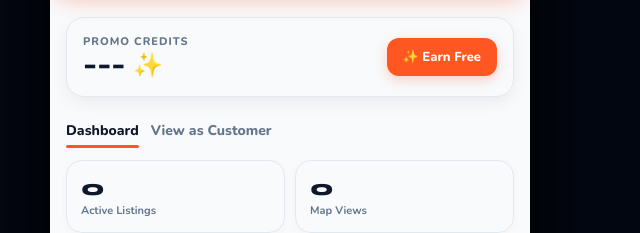
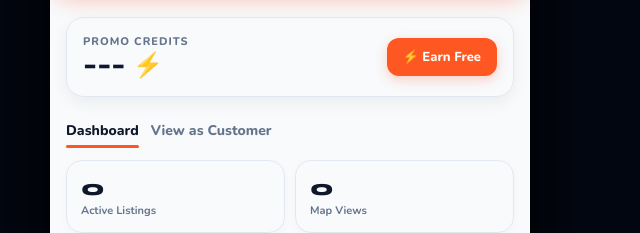
Before and after one commit to abhiwebnode/nearpop-beta, a plain HTML site: page merchant.html in a window 1280 px wide. Shown: the part 178-411 px from the top of the page, 350-990 px from the left. Drawn offline with nearby package versions, Linux system fonts and the light colour scheme; a script that the page names is missing.

Commit message:
Update merchant.html

```diff
--- a/merchant.html
+++ b/merchant.html
@@ -177,9 +177,9 @@
   <div class="mwbox">
     <div>
       <div class="mw-lbl">Promo Credits</div>
-      <div class="mw-val" id="mwal">--- ✨</div>
+      <div class="mw-val" id="mwal">--- ⚡</div>
     </div>
-    <button class="mw-btn" onclick="document.getElementById('mod-credits').classList.add('on')">✨ Earn Free</button>
+    <button class="mw-btn" onclick="document.getElementById('mod-credits').classList.add('on')">⚡ Earn Free</button>
   </div>
 
   <div class="tabs">
```
